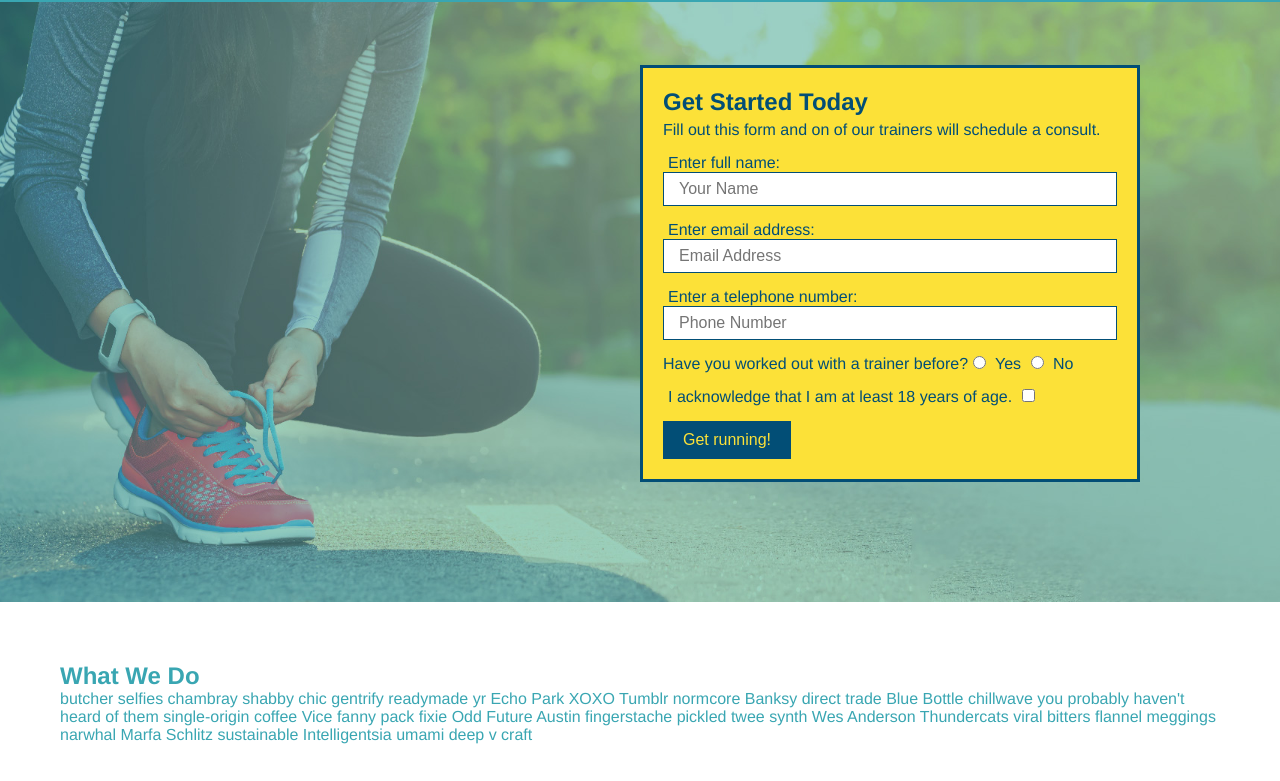
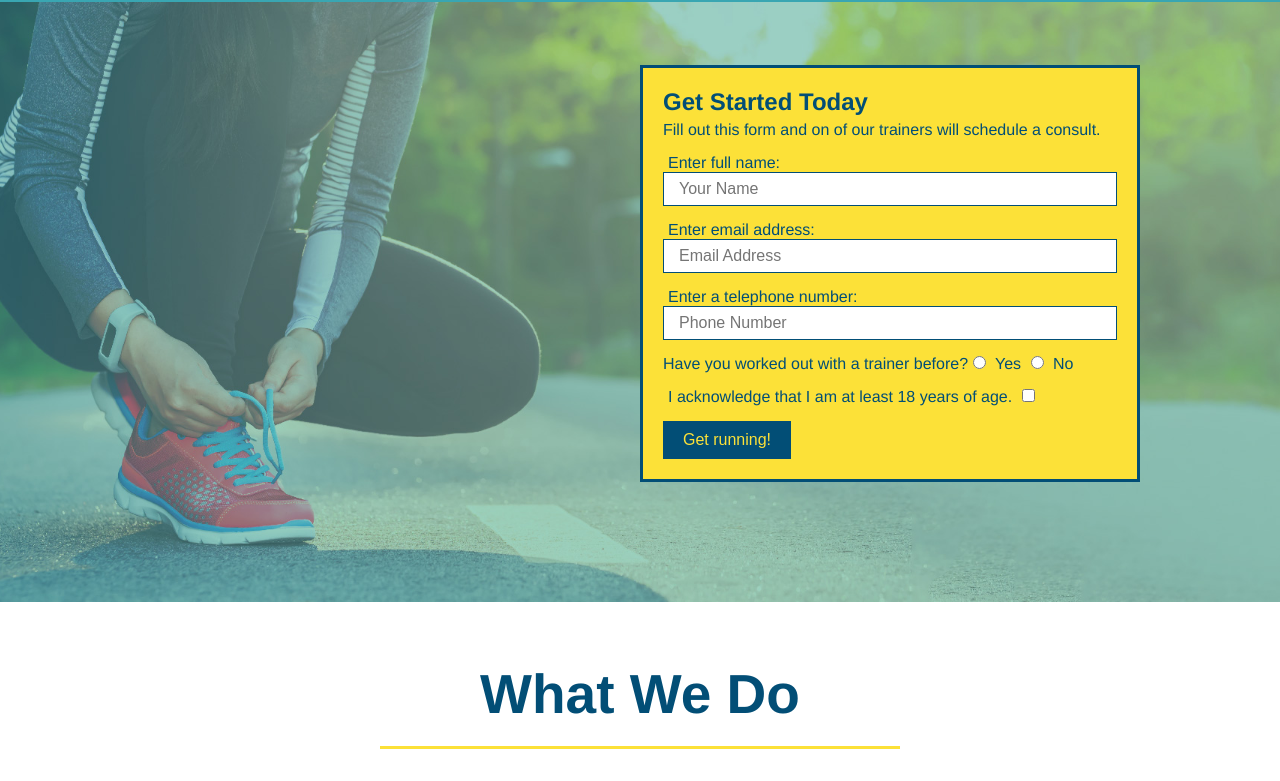
Before and after one commit to EmilyNecciai/run-buddy, a plain HTML site: page index.html in a window 1280 px wide. Shown: the part 80-861 px from the top of the page. Drawn offline with Linux system fonts and the light colour scheme.

Commit message:
styled What We Do section

```diff
--- a/assets/css/style.css
+++ b/assets/css/style.css
@@ -129,3 +129,27 @@ footer a {
     padding: 10px 20px;
     font-size: 16px;
 }
+
+/*WHAT WE DO Section Styles*/
+.intro {
+    text-align: center;
+    display: inline-block;
+}
+
+.intro h2 {
+    font-size: 55px;
+    color: #024e76;
+    margin-bottom: 35px;
+    padding: 0 100px 20px 100px;
+    border-bottom: 3px solid;
+    border-color: #fce138;
+    display: inline-block;
+}
+
+.intro p {
+    line-height: 1.7;
+    color: #39a6b2;
+    width: 80%;
+    font-size: 20px;
+    margin: 0 auto;
+}
--- a/index.html
+++ b/index.html
@@ -73,7 +73,7 @@
         <!--HERO SECTION END-->
 
         <!--WHAT WE DO SECTION START-->
-        <section id="what-we-do">
+        <section id="what-we-do" class="intro">
             <h2>What We Do</h2>
             <p>
                 butcher selfies chambray shabby chic gentrify readymade yr Echo Park XOXO Tumblr normcore Banksy direct trade Blue Bottle chillwave you probably haven't heard of them single-origin coffee Vice fanny pack fixie Odd Future Austin fingerstache pickled twee synth Wes Anderson Thundercats viral bitters flannel meggings narwhal Marfa Schlitz sustainable Intelligentsia umami deep v craft
```
